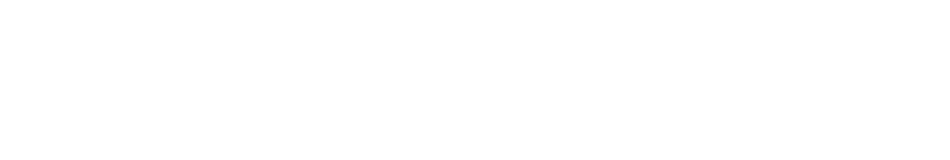
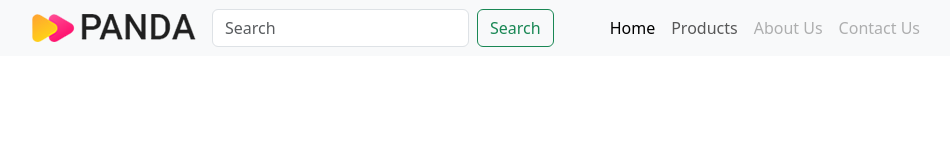
Before and after one commit to Torabarnob203311003/Ecommerce-panda-site, a plain HTML site: page index.html in a window 1280 px wide. Shown: the whole page, without its empty margins (50-1000 px from the left). Drawn offline with nearby package versions, Linux system fonts and the light colour scheme.

Commit message:
styling nav

```diff
--- a/index.html
+++ b/index.html
@@ -9,6 +9,45 @@
 
 </head>
 <body>
+    <header>
+                <nav class="navbar navbar-expand-lg bg-body-tertiary">
+                    <div class="container">
+                        <a class="navbar-brand" href="#"><img src="images/logo.png" alt="Logo"
+                            class="d-inline-block align-text-top">
+                        </a>
+                        <button class="navbar-toggler" type="button" data-bs-toggle="collapse" data-bs-target="#navbarSupportedContent"
+                            aria-controls="navbarSupportedContent" aria-expanded="false" aria-label="Toggle navigation">
+                            <span class="navbar-toggler-icon"></span>
+                        </button>
+                            <form class="d-flex" role="search">
+                                <input class="form-control me-2" type="search" placeholder="Search" aria-label="Search">
+                                <button class="btn btn-outline-success" type="submit">Search</button>
+                            </form>
+                        <div class="collapse navbar-collapse" id="navbarSupportedContent">
+                            <ul class="navbar-nav ms-5 me-auto mb-2 mb-lg-0">
+                                <li class="nav-item">
+                                    <a class="nav-link active" aria-current="page" href="#">Home</a>
+                                </li>
+                                <li class="nav-item">
+                                    <a class="nav-link" href="#">Products</a>
+                                </li>
+
+                                <li class="nav-item">
+                                    <a class="nav-link disabled" aria-disabled="true">About Us</a>
+                                </li>
+                                <li class="nav-item">
+                                    <a class="nav-link disabled" aria-disabled="true">Contact Us</a>
+                                </li>
+                            </ul>
+
+                        </div>
+                    </div>
+                </nav>
+
+
+
+
+    </header>
 
 
 
```
